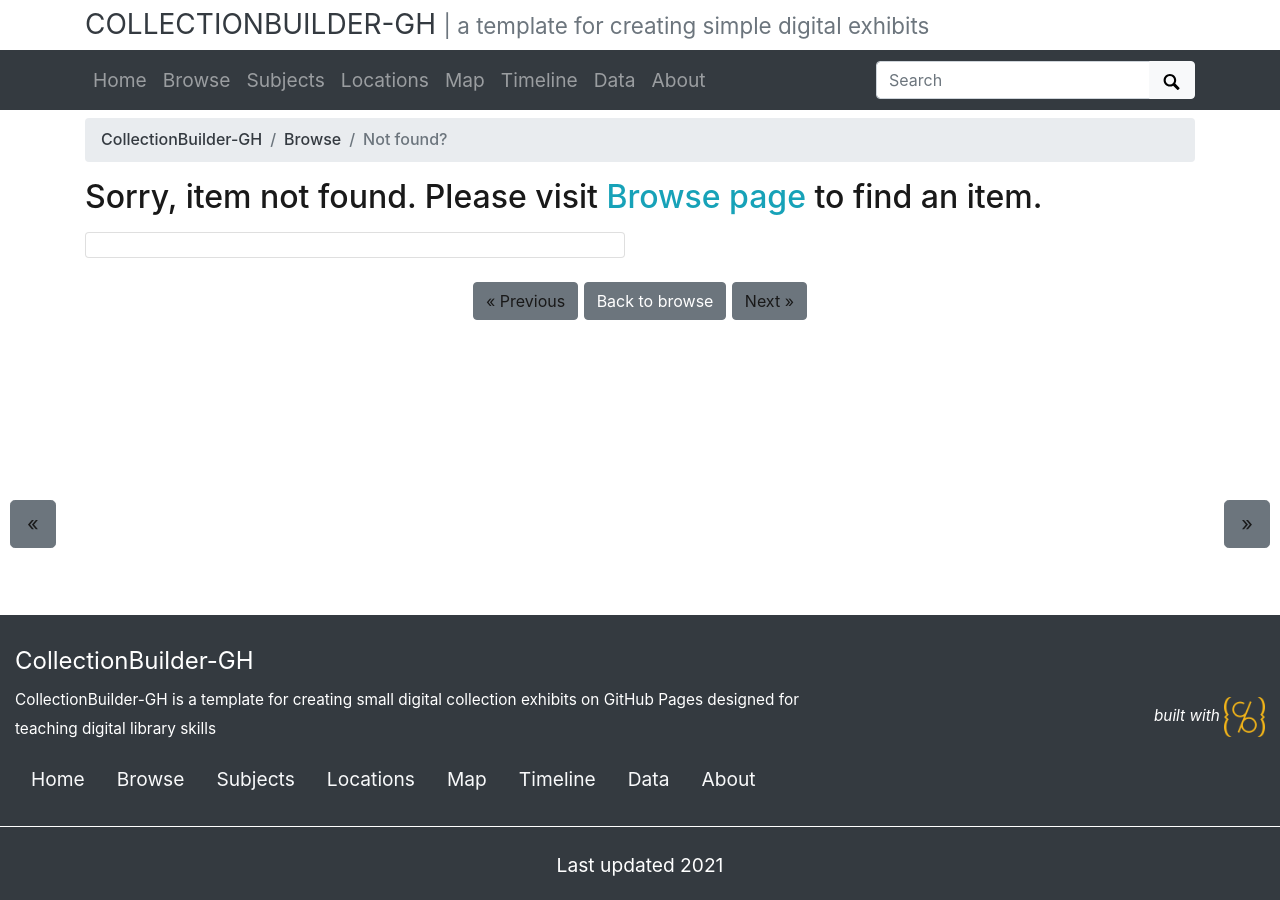
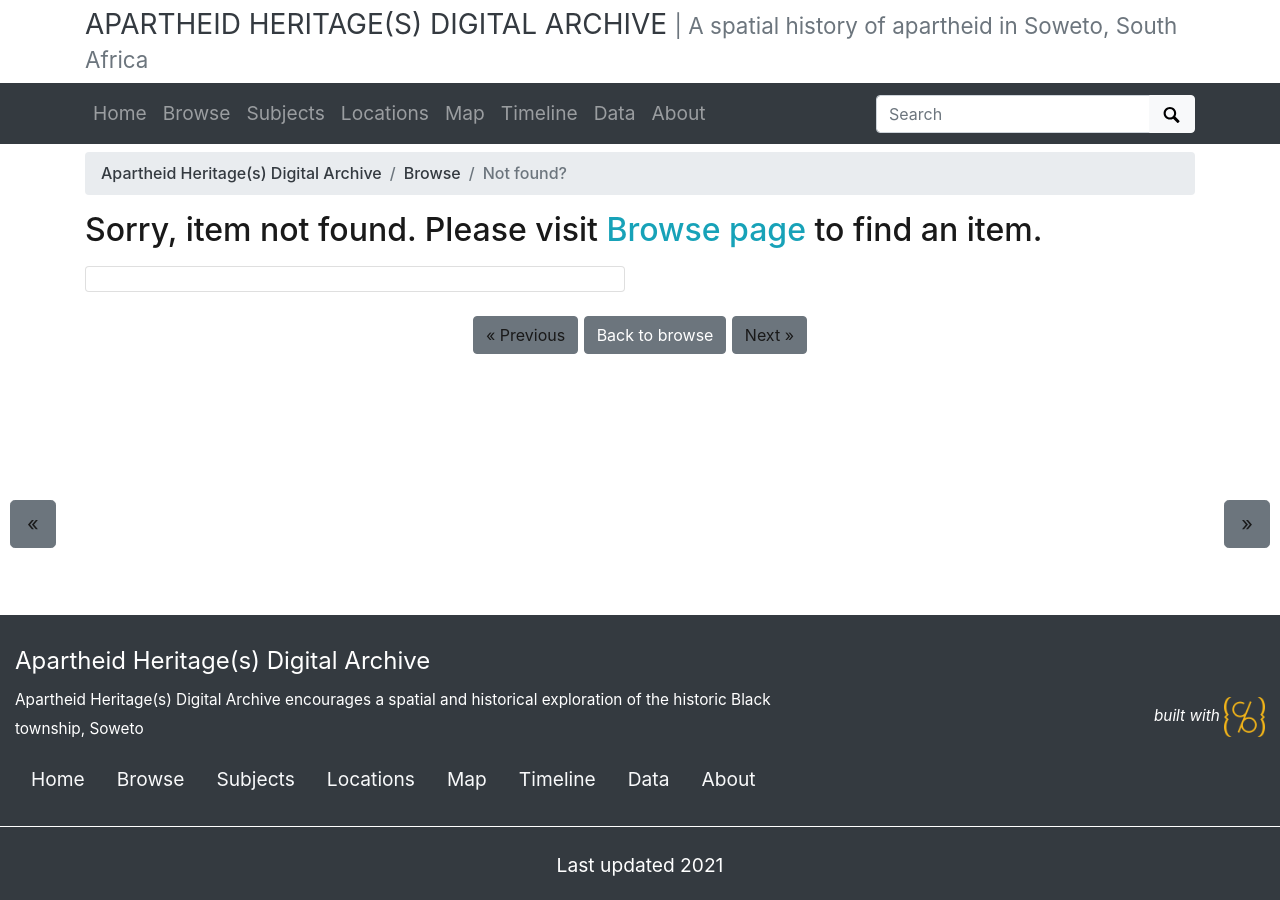
Before and after one commit to CassieConnected/AHDigitalArchive, a Jekyll site: the page built from pages/item.md, in a window 1280 px wide. Built offline with Jekyll 4.4.1, drawn with Linux system fonts in a browser that asks for light colours.

Commit message:
Update _config.yml

```diff
--- a/_config.yml
+++ b/_config.yml
@@ -8,30 +8,30 @@
 # URL VARIABLES
 #
 # url is your gh-pages base, following the pattern: username.github.io
-url: https://collectionbuilder.github.io
+url: https://CassieConnected.github.io
 # baseurl is your github repository's name prefixed with a /
-baseurl: /collectionbuilder-gh
+baseurl: /AHDigitalArchive
 # location of code, the full url to your github repository
-source-code: https://github.com/CollectionBuilder/collectionbuilder-gh
+source-code: https://github.com/CassieConnected/AHDigitalArchive
 
 ##########
 # SITE SETTINGS
 #
 # title of site appears in banner
-title: CollectionBuilder-GH
+title: Apartheid Heritage(s) Digital Archive
 # tagline, a short phrase that will appear throughout the site in the top banner
-tagline: a template for creating simple digital exhibits
+tagline: A spatial history of apartheid in Soweto, South Africa
 # description appears in meta tags and other locations
 # this description might appear in search result lists, keep around 160 characters max
-description: "CollectionBuilder-GH is a template for creating small digital collection exhibits on GitHub Pages designed for teaching digital library skills"
+description: "Apartheid Heritage(s) Digital Archive encourages a spatial and historical exploration of the historic Black township, Soweto "
 # creator of the digital collection, to appear in meta tags; we typically use our GitHub usernames but feel free to just use your name
-author: CollectionBuilder
+author: Cassie Tanks
 
 ##########
 # COLLECTION SETTINGS
 #
 # choose metadata: this is the name of the csv file in your _data directory that describes the objects in your collection
-metadata: demo-metadata
+metadata: collectionbuilder_ah_practice
 
 ##########
 # GOOGLE SERVICES [optional!]
```
